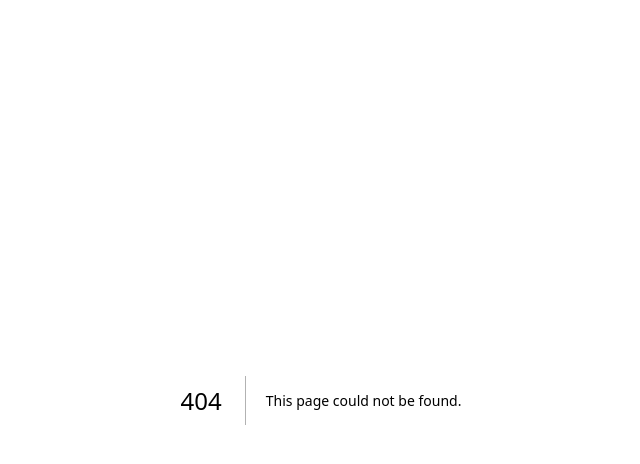
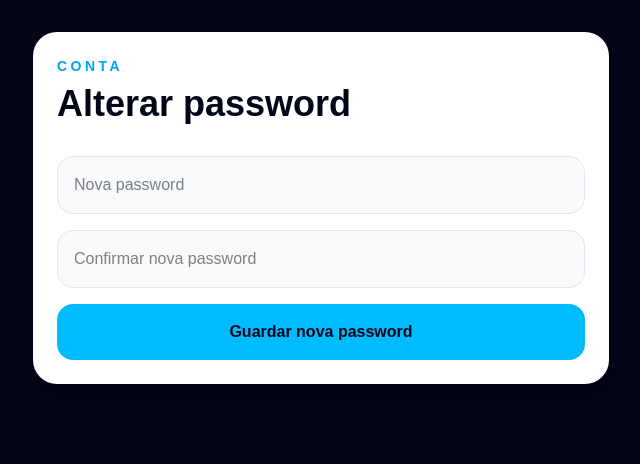
Before and after one commit to nxdynamics/agencia-dashboard, a Next.js app: page /conta in a window 1280 px wide. Before the commit this address had no page. Shown: the top 464 px of the page, without its empty margins (319-959 px from the left). Built offline with nearby package versions, Linux system fonts and the light colour scheme; no server answers.

Commit message:
pagina alterar password

```diff
--- a/app/aprovacoes/page.tsx
+++ b/app/aprovacoes/page.tsx
@@ -219,7 +219,7 @@ loadVideos();
         await supabase.auth.signOut();
         router.push("/login");
       }}
-      className="rounded-2xl border border-slate-200 px-5 py-3 text-sm font-semibold text-slate-950 transition hover:bg-slate-100"
+      className="rounded-2xl bg-slate-950 px-5 py-3 font-semibold text-white transition hover:bg-slate-800"
     >
       Logout
     </button>
@@ -246,6 +246,12 @@ loadVideos();
     >
       Calendário
     </a>
+    <a
+  href="/conta"
+  className="rounded-2xl border border-slate-200 px-5 py-3 text-sm font-bold text-slate-950 transition hover:bg-slate-100"
+>
+  Conta
+</a>
   </div>
 </div>
         <p className="mt-2 text-gray-600">
--- a/app/calendario/page.tsx
+++ b/app/calendario/page.tsx
@@ -150,7 +150,7 @@ async function saveNotes(videoId: string) {
               await supabase.auth.signOut();
               router.push("/login");
             }}
-            className="rounded-2xl border border-slate-200 px-5 py-3 text-sm font-medium text-slate-200 transition hover:bg-slate-100"
+            className="rounded-2xl bg-slate-950 px-5 py-3 font-semibold text-white transition hover:bg-slate-800"
           >
             Logout
           </button>
@@ -181,6 +181,12 @@ async function saveNotes(videoId: string) {
           >
             Calendário
           </a>
+          <a
+  href="/conta"
+  className="rounded-2xl border border-slate-200 px-5 py-3 text-sm font-bold text-slate-950 transition hover:bg-slate-100"
+>
+  Conta
+</a>
         </div>
       </div>
 
--- /dev/null
+++ b/app/conta/page.tsx
@@ -0,0 +1,81 @@
+"use client";
+
+import { useState } from "react";
+import { supabase } from "@/lib/supabase";
+import { useRouter } from "next/navigation";
+
+export default function ContaPage() {
+  const router = useRouter();
+
+  const [newPassword, setNewPassword] = useState("");
+  const [confirmPassword, setConfirmPassword] = useState("");
+
+  async function updatePassword(e: React.FormEvent) {
+    e.preventDefault();
+
+    if (newPassword.length < 6) {
+      alert("A password deve ter pelo menos 6 caracteres.");
+      return;
+    }
+
+    if (newPassword !== confirmPassword) {
+      alert("As passwords não coincidem.");
+      return;
+    }
+
+    const { error } = await supabase.auth.updateUser({
+      password: newPassword,
+    });
+
+    if (error) {
+      alert(error.message);
+      return;
+    }
+
+    alert("Password alterada com sucesso.");
+    setNewPassword("");
+    setConfirmPassword("");
+    router.push("/calendario");
+  }
+
+  return (
+    <main className="min-h-screen bg-slate-950 p-4 text-white md:p-8">
+      <div className="mx-auto max-w-xl">
+        <div className="rounded-3xl bg-white p-6 text-slate-950 shadow-xl">
+          <p className="text-sm font-bold uppercase tracking-[0.25em] text-sky-500">
+            Conta
+          </p>
+
+          <h1 className="mt-2 text-4xl font-black">
+            Alterar password
+          </h1>
+
+          <form onSubmit={updatePassword} className="mt-8 space-y-4">
+            <input
+              type="password"
+              className="w-full rounded-2xl border border-slate-200 bg-slate-50 p-4"
+              placeholder="Nova password"
+              value={newPassword}
+              onChange={(e) => setNewPassword(e.target.value)}
+            />
+
+            <input
+              type="password"
+              className="w-full rounded-2xl border border-slate-200 bg-slate-50 p-4"
+              placeholder="Confirmar nova password"
+              value={confirmPassword}
+              onChange={(e) => setConfirmPassword(e.target.value)}
+            />
+
+            <button
+              type="submit"
+              className="w-full rounded-2xl bg-sky-400 px-5 py-4 font-bold text-slate-950 transition hover:bg-sky-300"
+            >
+              Guardar nova password
+            </button>
+          </form>
+        </div>
+      </div>
+    </main>
+  );
+}
--- a/app/page.tsx
+++ b/app/page.tsx
@@ -313,7 +313,7 @@ return (
               await supabase.auth.signOut();
               router.push("/login");
             }}
-            className="rounded-2xl border border-slate-200 px-5 py-3 text-sm font-medium text-slate-200 transition hover:bg-slate-100"
+            className="rounded-2xl bg-slate-950 px-5 py-3 font-semibold text-white transition hover:bg-slate-800"
           >
             Logout
           </button>
@@ -340,6 +340,12 @@ return (
           >
             Calendário
           </a>
+          <a
+  href="/conta"
+  className="rounded-2xl border border-slate-200 px-5 py-3 text-sm font-bold text-slate-950 transition hover:bg-slate-100"
+>
+  Conta
+</a>
         </div>
       </div>
 
```
